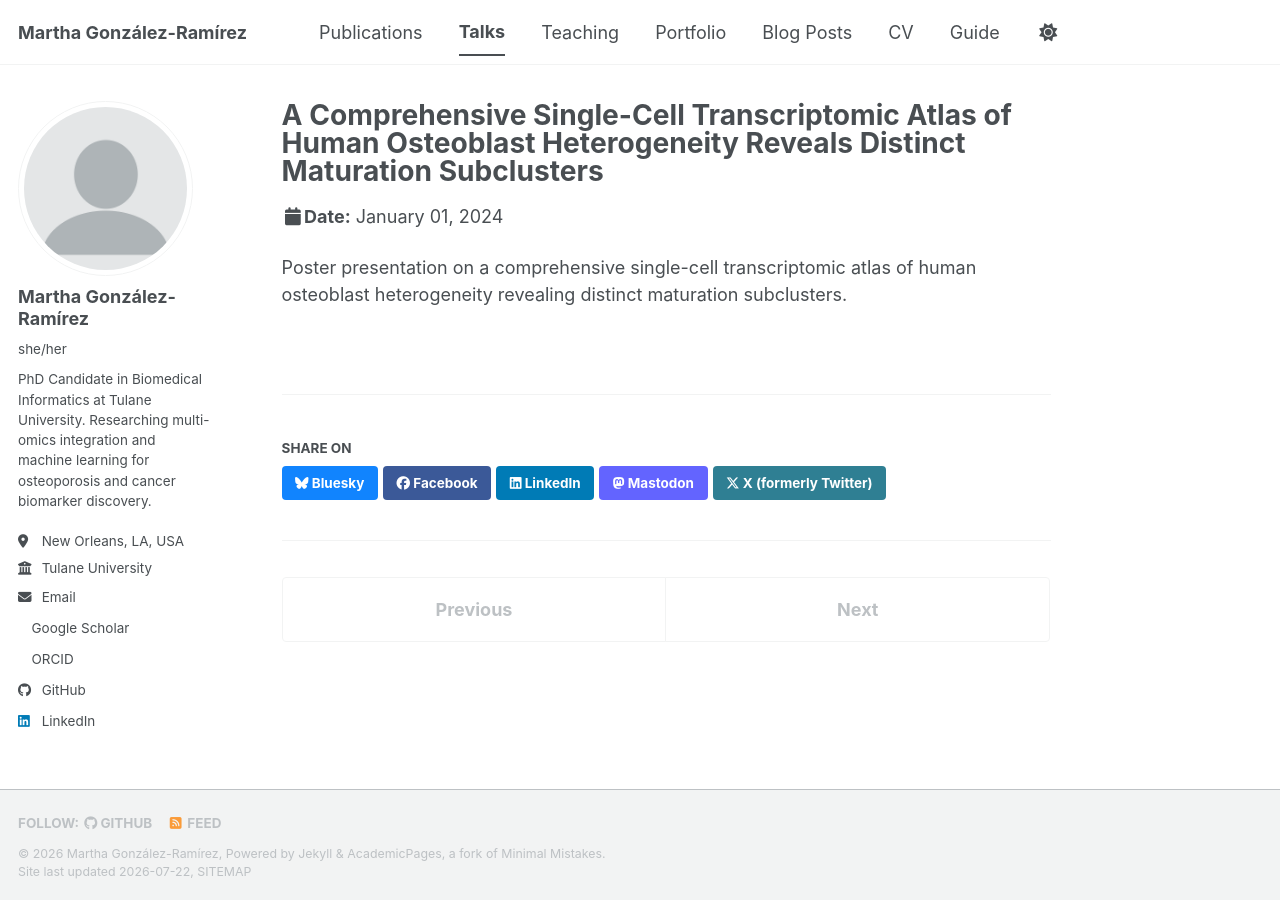
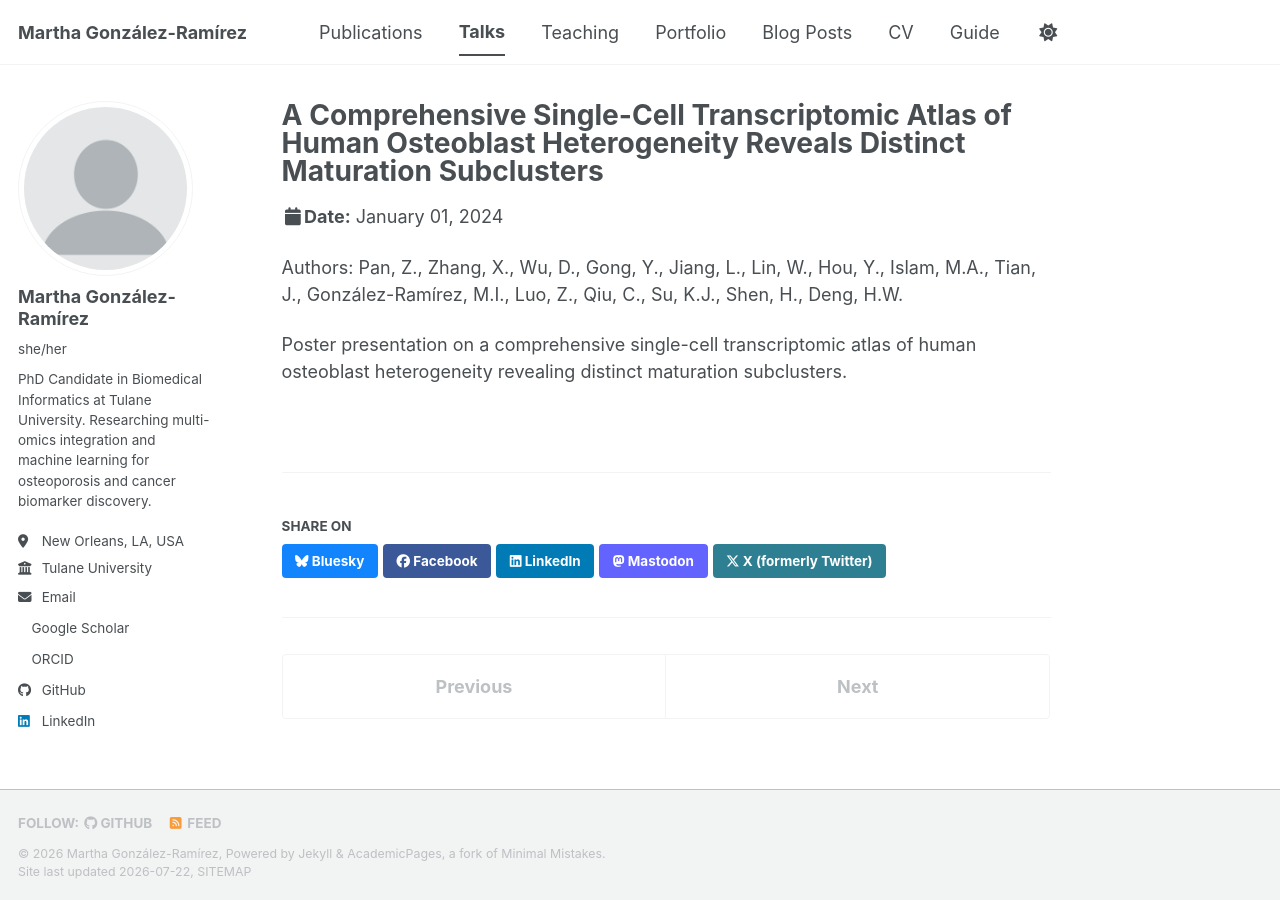
Before and after one commit to migonzalezr/migonzalezr.github.io, a Jekyll site: the page built from _talks/2024-01-01-poster-asbmr-singlecell-osteoblast-atlas.md, in a window 1280 px wide. Built offline with Jekyll 4.4.1, drawn with Linux system fonts in a browser that asks for light colours; a style sheet for code colours, icons or effects is not loaded.

Commit message:
Add authors and description to poster metadata
Added authors and a brief description of the poster presentation.

```diff
--- a/_talks/2024-01-01-poster-asbmr-singlecell-osteoblast-atlas.md
+++ b/_talks/2024-01-01-poster-asbmr-singlecell-osteoblast-atlas.md
@@ -8,4 +8,6 @@ date: 2024-01-01
 location: "USA"
 ---
 
+Authors: Pan, Z., Zhang, X., Wu, D., Gong, Y., Jiang, L., Lin, W., Hou, Y., Islam, M.A., Tian, J., González-Ramírez, M.I., Luo, Z., Qiu, C., Su, K.J., Shen, H., Deng, H.W.
+
 Poster presentation on a comprehensive single-cell transcriptomic atlas of human osteoblast heterogeneity revealing distinct maturation subclusters.
```
